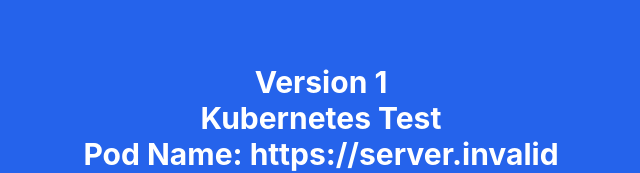
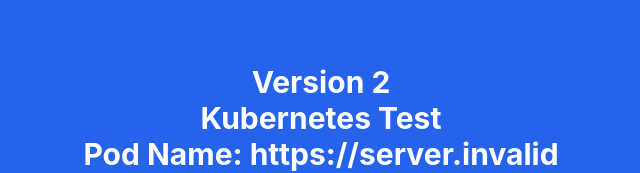
Before and after one commit to Coineus/coineus-frontend, a React (Vite) app: page /version in a window 1280 px wide. Shown: the top 173 px of the page, without its empty margins (319-959 px from the left). Built offline with nearby package versions, Linux system fonts and the light colour scheme; no server answers.

Commit message:
Dev (#7)
* fix agent label

* change readme

* version update

```diff
--- a/src/pages/VersionPage.tsx
+++ b/src/pages/VersionPage.tsx
@@ -4,7 +4,7 @@
   return (
     <div className="text-center flex justify-center pt-16 w-screen h-screen bg-blue-600">
       <div className="font-bold text-3xl text-white">
-        <p>Version 1</p>
+        <p>Version 2</p>
         <p>Kubernetes Test</p>
         <p>Pod Name: {import.meta.env.VITE_HOSTNAME}</p>
       </div>
```
Also changed, not shown: 1 other file (tests, documents, lock files or other folders).
